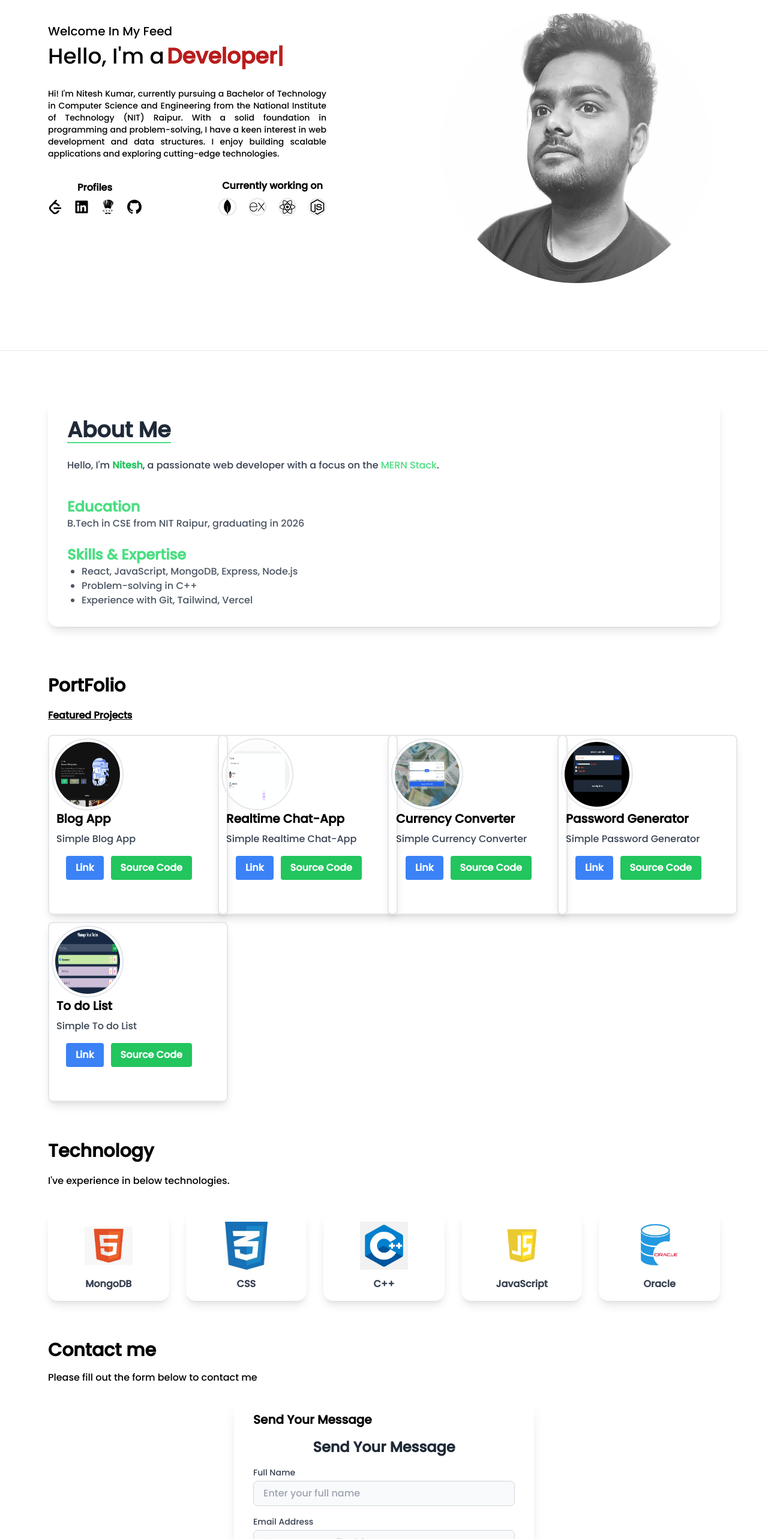
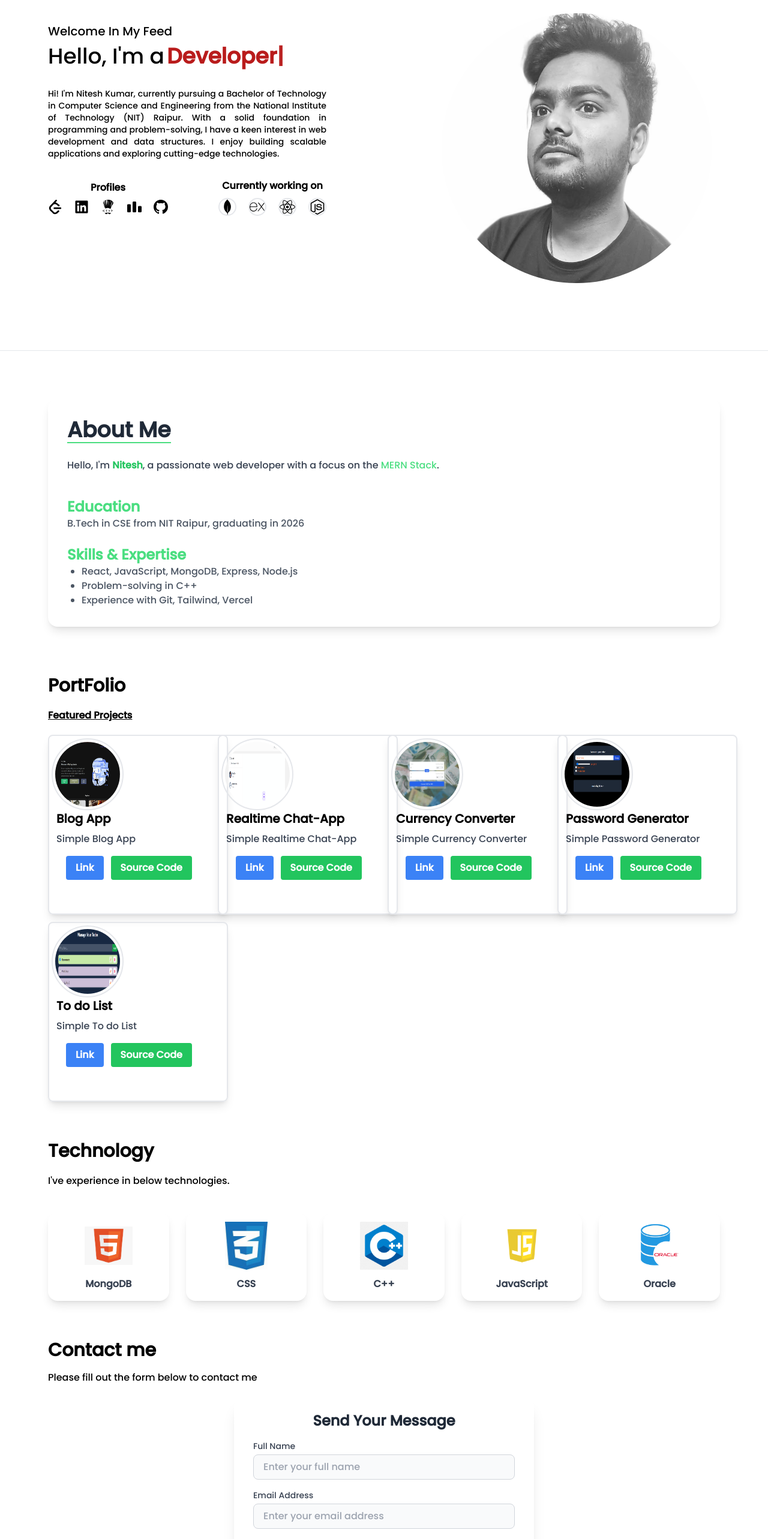
Before and after one commit to Nitesh257/Portfolio, a React (Vite) app: page / in a window 1280 px wide. Shown: the part 234-2800 px from the top of the page at 60% size. Built offline with nearby package versions, Linux system fonts and the light colour scheme.

Commit message:
added cf

```diff
--- a/src/components/Contact.jsx
+++ b/src/components/Contact.jsx
@@ -41,7 +41,6 @@ function Contact() {
             // method="POST"
             className="bg-white dark:bg-gray-800 shadow-xl w-full md:w-[500px] px-8 py-6 rounded-2xl space-y-4"
           >
-            <h1 className="text-xl font-semibold mb-4">Send Your Message</h1>{" "}
             <h1 className="text-2xl font-bold text-center text-gray-800 dark:text-white">
               Send Your Message
             </h1>
--- a/src/components/Home.jsx
+++ b/src/components/Home.jsx
@@ -14,6 +14,7 @@ import { SiLeetcode } from "react-icons/si";
 import { ReactTyped } from "react-typed";
 import { BsGithub } from "react-icons/bs";
 import { SiCodechef } from "react-icons/si";
+import { SiCodeforces } from "react-icons/si";
 
 function Home() {
   return (
@@ -67,7 +68,12 @@ function Home() {
                     </a>
                   </li>
                   <li>
-                    <a href="https://github.com/Nitesh3423" target="_blank">
+                    <a href="https://www.codechef.com/users/hello_23456" target="_blank">
+                      <SiCodeforces className="text-2xl cursor-pointer text-black dark:text-white" />
+                    </a>
+                  </li>
+                  <li>
+                    <a href="https://codeforces.com/profile/Nitesh_6200" target="_blank">
                       <BsGithub className="text-2xl cursor-pointer text-black dark:text-white" />
                     </a>
                   </li>
```
